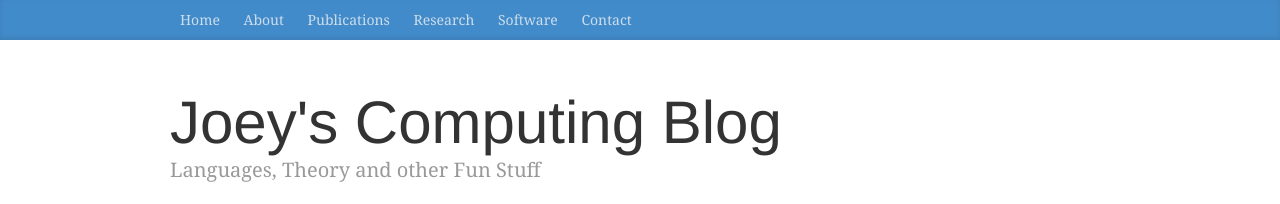
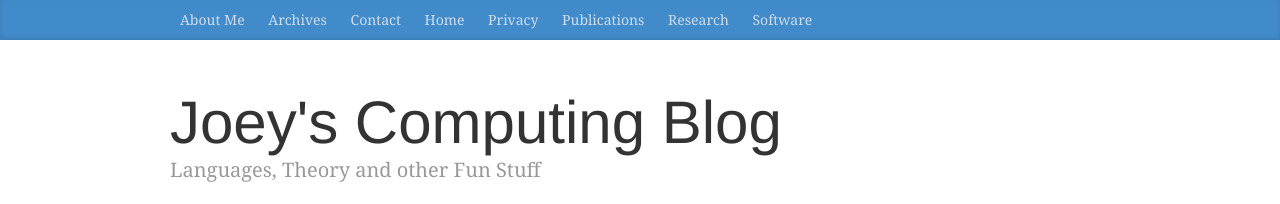
Before and after one commit to JoeyEremondi/JoeyEremondi.github.io_old, a Jekyll site: the page built from index.html, in a window 1280 px wide. Shown: the top 204 px of the page. Built offline with Jekyll 4.4.1, drawn with Linux system fonts in a browser that asks for light colours; nearby versions of some CDN libraries; comment, search, counter and statistics services are not loaded.

Commit message:
Update page.html

```diff
--- a/_layouts/page.html
+++ b/_layouts/page.html
@@ -45,12 +45,9 @@
     <div class="blog-masthead">
       <div class="container">
         <nav class="blog-nav">
-                <a class="blog-nav-item" href="http://eremondi.com/">Home</a>
-                <a class="blog-nav-item" href="http://eremondi.com/about.html">About</a>
-                <a class="blog-nav-item" href="http://eremondi.com/publications.html">Publications</a>
-                <a class="blog-nav-item" href="http://eremondi.com/research.html">Research</a>
-                <a class="blog-nav-item" href="http://eremondi.com/software.html">Software</a>
-                <a class="blog-nav-item" href="http://eremondi.com/contact.html">Contact</a>
+          {% for page in site.pages %}
+            <a class="blog-nav-item" href={{ page.url }}>{{ page.title  }}</a>
+          {% endfor %}
 
         </nav>
       </div>
```
